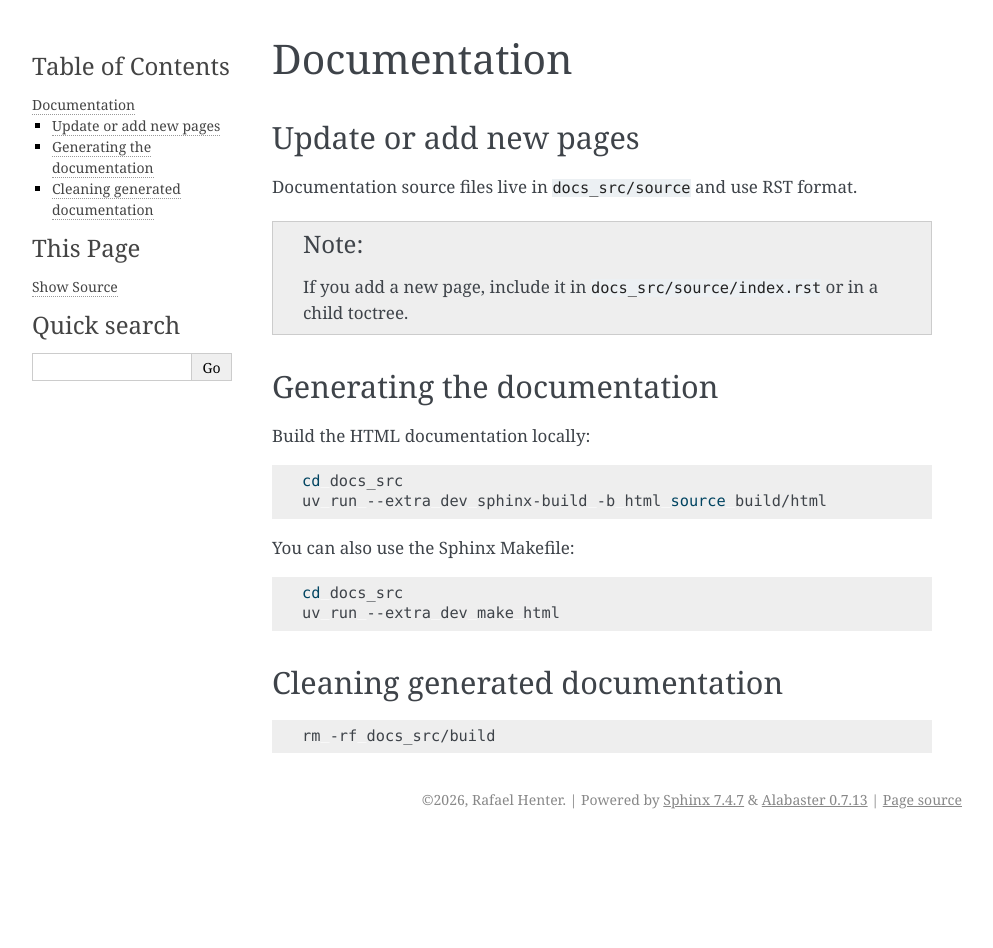
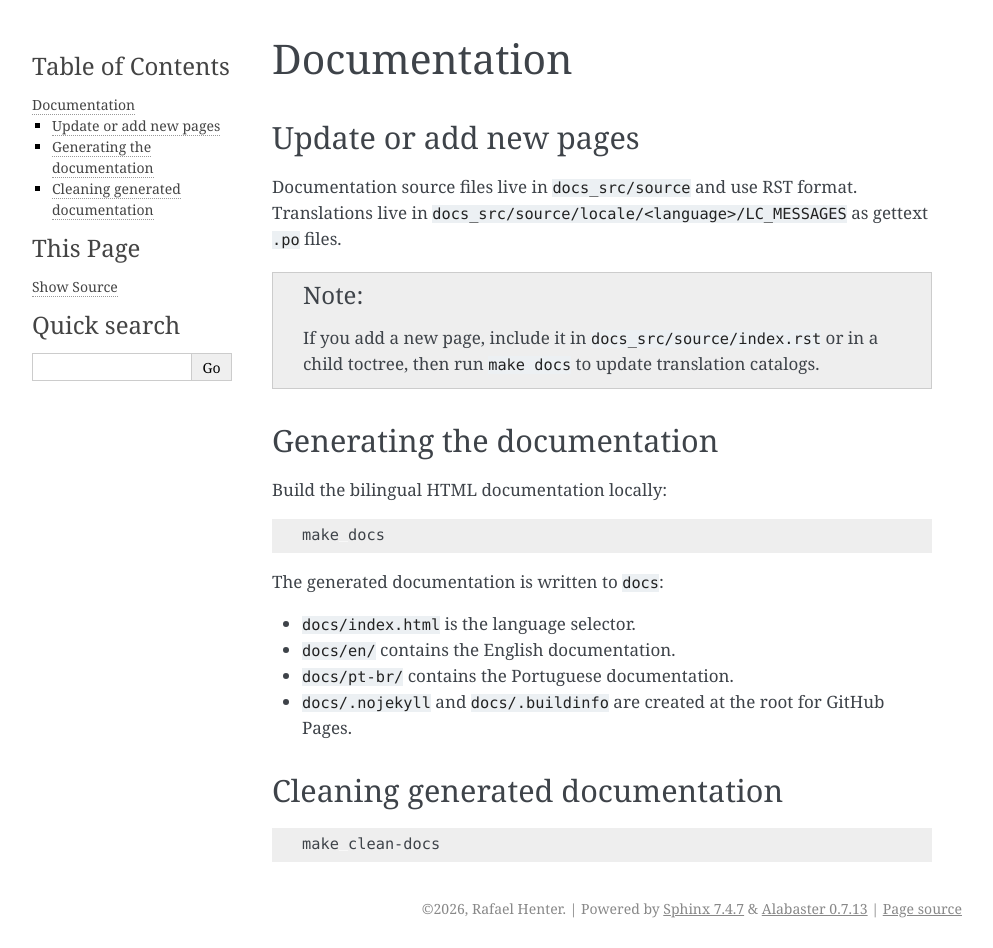
Before and after one commit to rhenter/django-celery-logs, a Sphinx documentation site: the page built from docs_src/source/development/documentation.rst, in a window 1280 px wide. Shown: the whole page, without its empty margins (148-1141 px from the left). Built offline with Sphinx 7.4.7, drawn with Linux system fonts in a browser that asks for light colours; before the commit the page ends 900 px from its top, so only the background shows below that.

Commit message:
Enhance documentation build process with localization support, Makefile updates, and dynamic version extraction.

```diff
--- a/docs_src/source/conf.py
+++ b/docs_src/source/conf.py
@@ -1,4 +1,5 @@
 import os
+import re
 import sys
 
 PROJECT_ROOT = os.path.abspath(os.path.join(os.path.dirname(__file__), "../.."))
@@ -17,8 +18,14 @@ except Exception:
 project = "Django Celery Logs"
 copyright = "2026, Rafael Henter"
 author = "Rafael Henter"
-version = "0.1.0"
-release = "0.1.0"
+
+with open(os.path.join(PROJECT_ROOT, "CHANGES.rst"), encoding="utf-8") as changelog_file:
+    changelog_content = changelog_file.read()
+
+version_match = re.search(r"^(\d+\.\d+\.\d+)\n-+\n", changelog_content, re.MULTILINE)
+version = version_match.group(1) if version_match else "0.0.0"
+
+release = version
 
 extensions = [
     "sphinx.ext.autodoc",
@@ -33,6 +40,8 @@ exclude_patterns = []
 source_suffix = ".rst"
 master_doc = "index"
 language = "en"
+locale_dirs = ["locale/"]
+gettext_compact = False
 pygments_style = None
 todo_include_todos = True
 
--- a/docs_src/source/development/documentation.rst
+++ b/docs_src/source/development/documentation.rst
@@ -5,32 +5,34 @@ Update or add new pages
 -----------------------
 
 Documentation source files live in ``docs_src/source`` and use RST format.
+Translations live in ``docs_src/source/locale/<language>/LC_MESSAGES`` as
+gettext ``.po`` files.
 
 .. note::
 
    If you add a new page, include it in ``docs_src/source/index.rst`` or in a
-   child toctree.
+   child toctree, then run ``make docs`` to update translation catalogs.
 
 Generating the documentation
 ----------------------------
 
-Build the HTML documentation locally:
+Build the bilingual HTML documentation locally:
 
 .. code-block:: bash
 
-   cd docs_src
-   uv run --extra dev sphinx-build -b html source build/html
+   make docs
 
-You can also use the Sphinx Makefile:
+The generated documentation is written to ``docs``:
 
-.. code-block:: bash
-
-   cd docs_src
-   uv run --extra dev make html
+* ``docs/index.html`` is the language selector.
+* ``docs/en/`` contains the English documentation.
+* ``docs/pt-br/`` contains the Portuguese documentation.
+* ``docs/.nojekyll`` and ``docs/.buildinfo`` are created at the root for
+  GitHub Pages.
 
 Cleaning generated documentation
 --------------------------------
 
 .. code-block:: bash
 
-   rm -rf docs_src/build
+   make clean-docs
```
Also changed, not shown: 2 other files.
